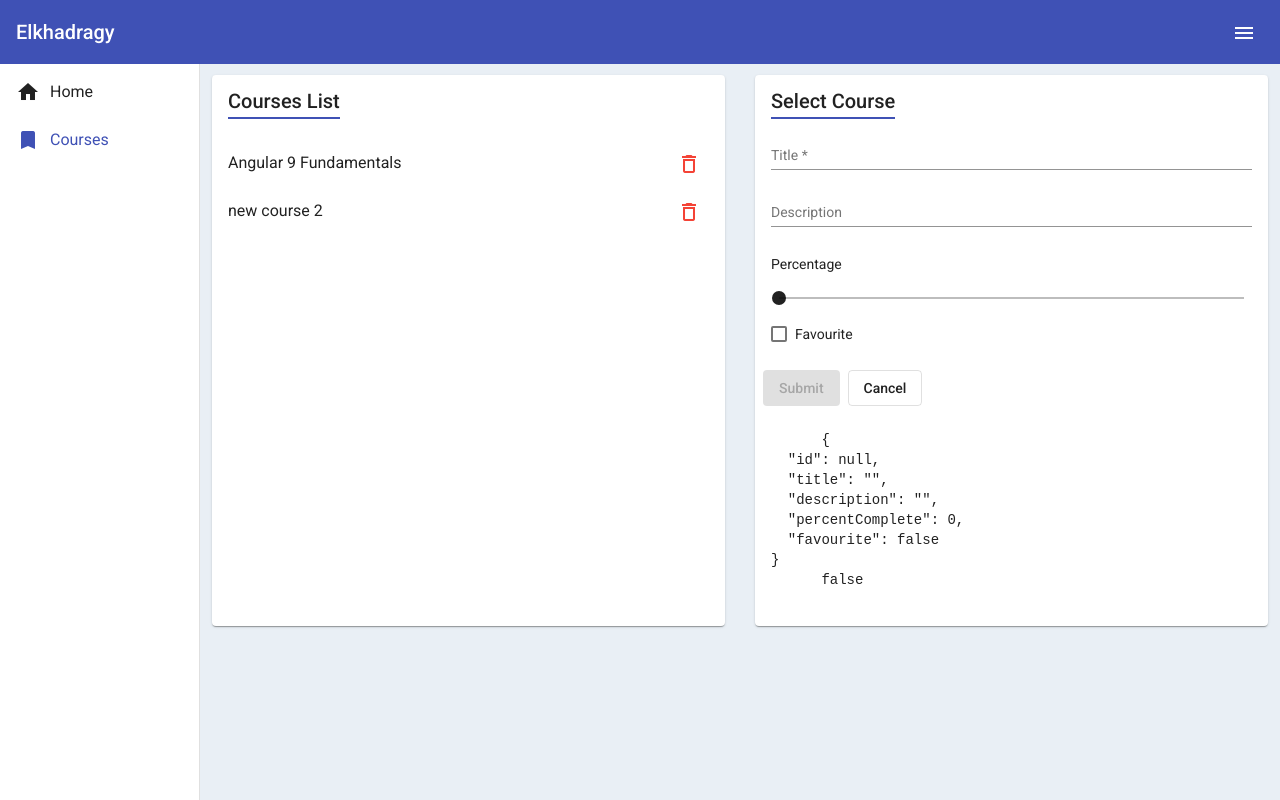
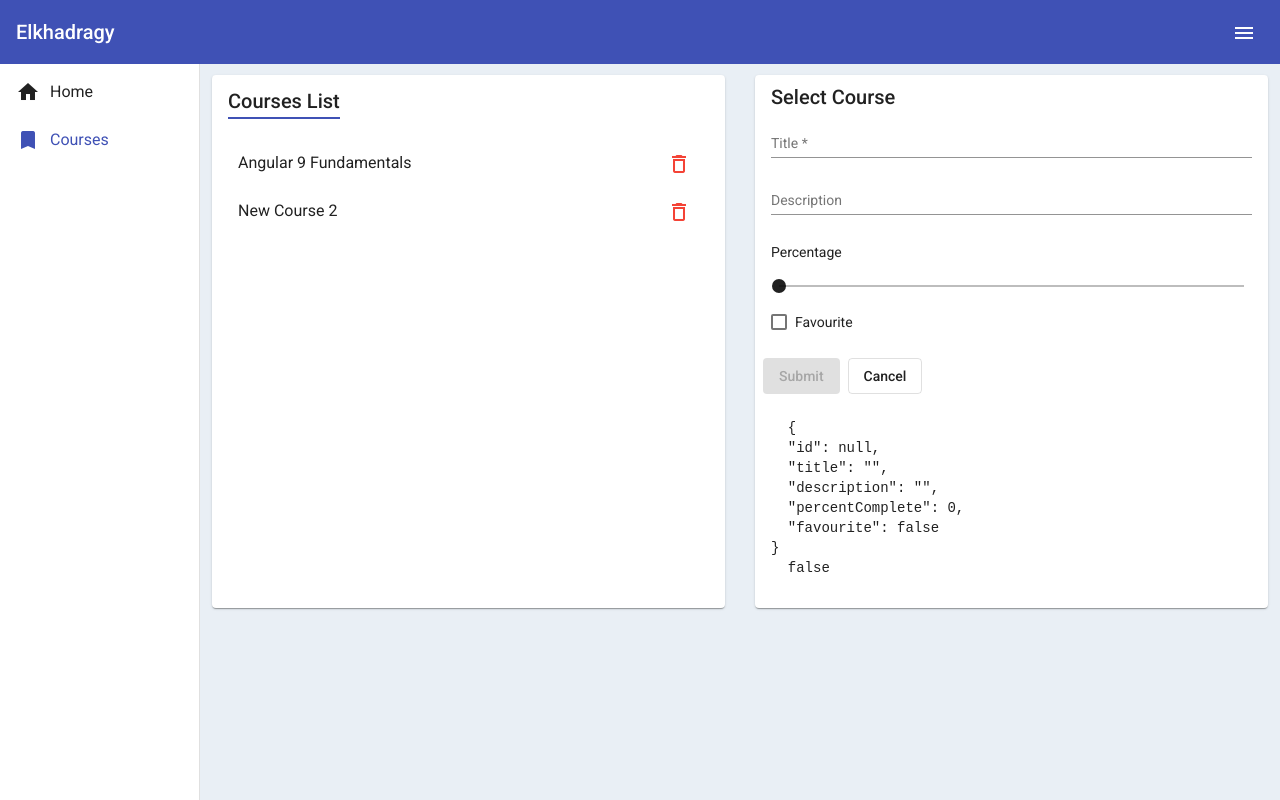
Before and after one commit to mahmoudelkhadragy/angular-workshop, an Angular app: page /courses in a window 1280 px wide. Built offline with nearby package versions, Linux system fonts and the light colour scheme; data requests are answered from the project's data file.

Commit message:
add style courses list and logic

```diff
--- a/src/app/courses/courses-list/courses-list.component.scss
+++ b/src/app/courses/courses-list/courses-list.component.scss
@@ -0,0 +1,27 @@
+mat-list {
+  overflow: hidden;
+  mat-list-item {
+    transition: all 0.2s ease-in-out;
+    border-radius: 5px;
+    display: block;
+    padding: 0 10px;
+    width: auto;
+    h3 {
+      text-transform: capitalize;
+    }
+    &:hover {
+      background-color: var(--gray);
+    }
+  }
+}
+
+@media screen and (max-width: 768px) {
+  mat-list {
+    mat-list-item {
+      padding: 0 !important;
+      h3 {
+        padding-left: 10px;
+      }
+    }
+  }
+}
--- a/src/app/courses/courses.component.html
+++ b/src/app/courses/courses.component.html
@@ -5,6 +5,7 @@
       <mat-card-title>Courses List</mat-card-title>
     </mat-card-header>
     <mat-card-content>
+      <!-- course-list component -->
       <app-courses-list
         [courses]="courses"
         (selected)="selectCourse($event)"
@@ -13,79 +14,12 @@
     </mat-card-content>
   </mat-card>
 
-  <!-- details -->
   <mat-card fxFlex="50">
-    <mat-card-header>
-      <mat-card-title>Select Course</mat-card-title>
-    </mat-card-header>
-    <form #form="ngForm" (submit)="saveCourse(form)">
-      <mat-card-content>
-        <!-- course form -->
-        <input
-          hidden="true"
-          matInput
-          type="number"
-          name="id"
-          placeholder="id"
-          [(ngModel)]="selectedCourse.id"
-        />
-        <mat-form-field>
-          <input
-            matInput
-            type="text"
-            name="title"
-            placeholder="Title"
-            required
-            [(ngModel)]="selectedCourse.title"
-          />
-        </mat-form-field>
-        <mat-form-field>
-          <input
-            matInput
-            type="text"
-            name="description"
-            placeholder="Description"
-            [(ngModel)]="selectedCourse.description"
-          />
-        </mat-form-field>
-        <div class="percentage">
-          <p>Percentage</p>
-          <mat-slider
-            [displayWith]="formatLabel"
-            thumbLabel
-            step="1"
-            min="0"
-            max="100"
-            aria-label="units"
-            name="percentComplete"
-            [(ngModel)]="selectedCourse.percentComplete"
-          ></mat-slider>
-        </div>
-        <mat-checkbox
-          class="example-margin"
-          name="favourite"
-          color="primary"
-          [(ngModel)]="selectedCourse.favourite"
-          >Favourite</mat-checkbox
-        >
-      </mat-card-content>
-      <mat-card-actions>
-        <button
-          type="submit"
-          mat-flat-button
-          color="primary"
-          [disabled]="form.invalid"
-        >
-          Submit
-        </button>
-        <button type="button" mat-stroked-button (click)="cancel()">
-          Cancel
-        </button>
-      </mat-card-actions>
-    </form>
-    <pre>
-      {{ form.value | json }}
-      {{ form.valid | json }}
-    </pre>
+    <!-- course details component -->
+    <app-course-details
+      [course]="selectedCourse"
+      (saved)="saveCourse($event)"
+      (canceled)="cancel()"
+    ></app-course-details>
   </mat-card>
 </div>
--- a/src/app/courses/courses.component.scss
+++ b/src/app/courses/courses.component.scss
@@ -9,43 +9,4 @@ mat-card {
     padding-bottom: 6px;
     border-bottom: 2px solid var(--primary);
   }
-  mat-form-field {
-    width: 100%;
-  }
-  .percentage {
-    margin-top: 10px;
-    p {
-      margin: 0;
-    }
-    mat-slider {
-      width: 100%;
-    }
-  }
-  mat-list {
-    overflow: hidden;
-    mat-list-item {
-      transition: all 0.2s ease-in-out;
-      border-radius: 5px;
-      display: block;
-      padding: 0 10px;
-      width: auto;
-      h3 {
-        text-transform: capitalize;
-      }
-      &:hover {
-        background-color: var(--gray);
-      }
-    }
-  }
 }
-
-@media screen and (max-width: 768px) {
-  mat-list {
-    mat-list-item {
-      padding: 0 !important;
-      h3 {
-        padding-left: 10px;
-      }
-    }
-  }
-}
--- a/src/app/courses/courses.component.ts
+++ b/src/app/courses/courses.component.ts
@@ -40,10 +40,6 @@ export class CoursesComponent implements OnInit {
 
   selectCourse(course: Course) {
     this.selectedCourse = course;
-  }
-
-  formatLabel(value: number) {
-    return `${value}%`;
   }
 
   resetSelectedCourse() {
```
